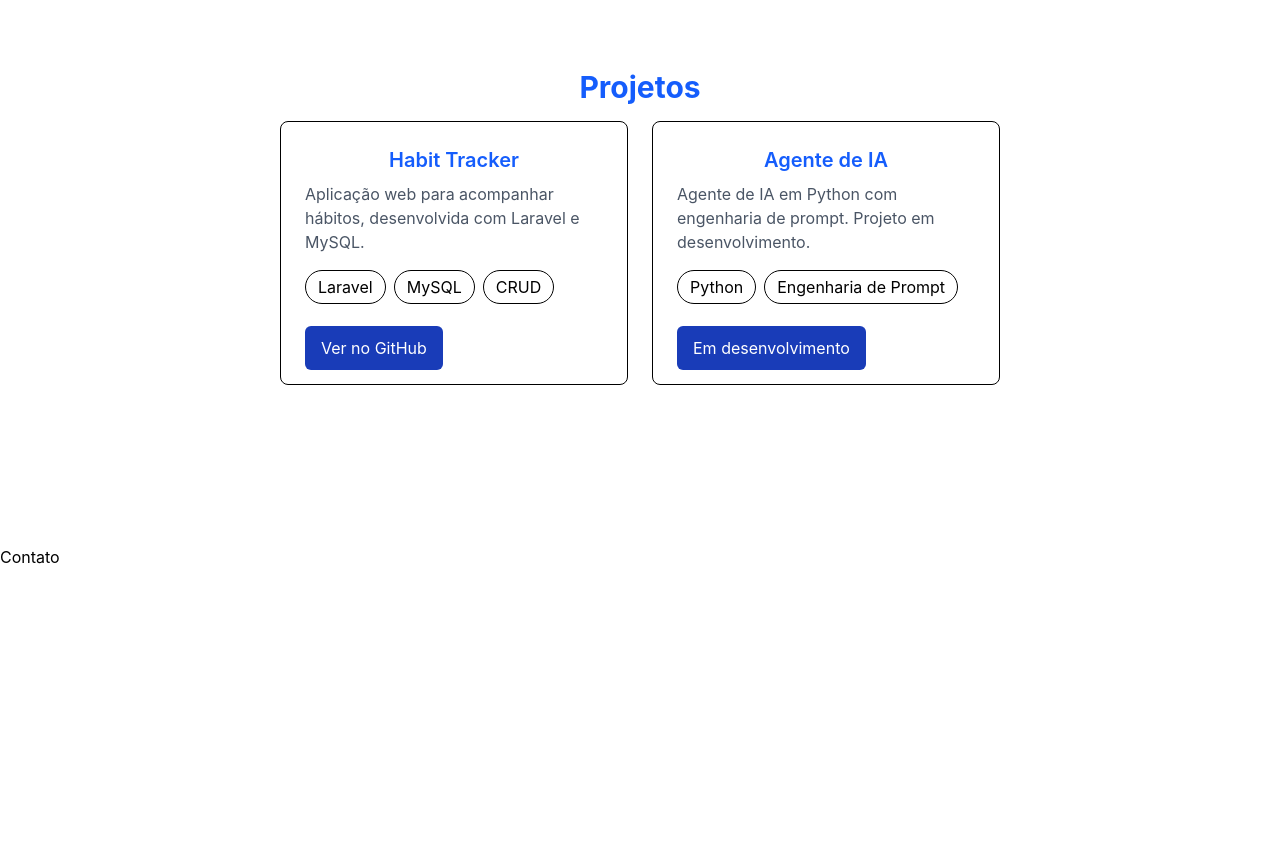
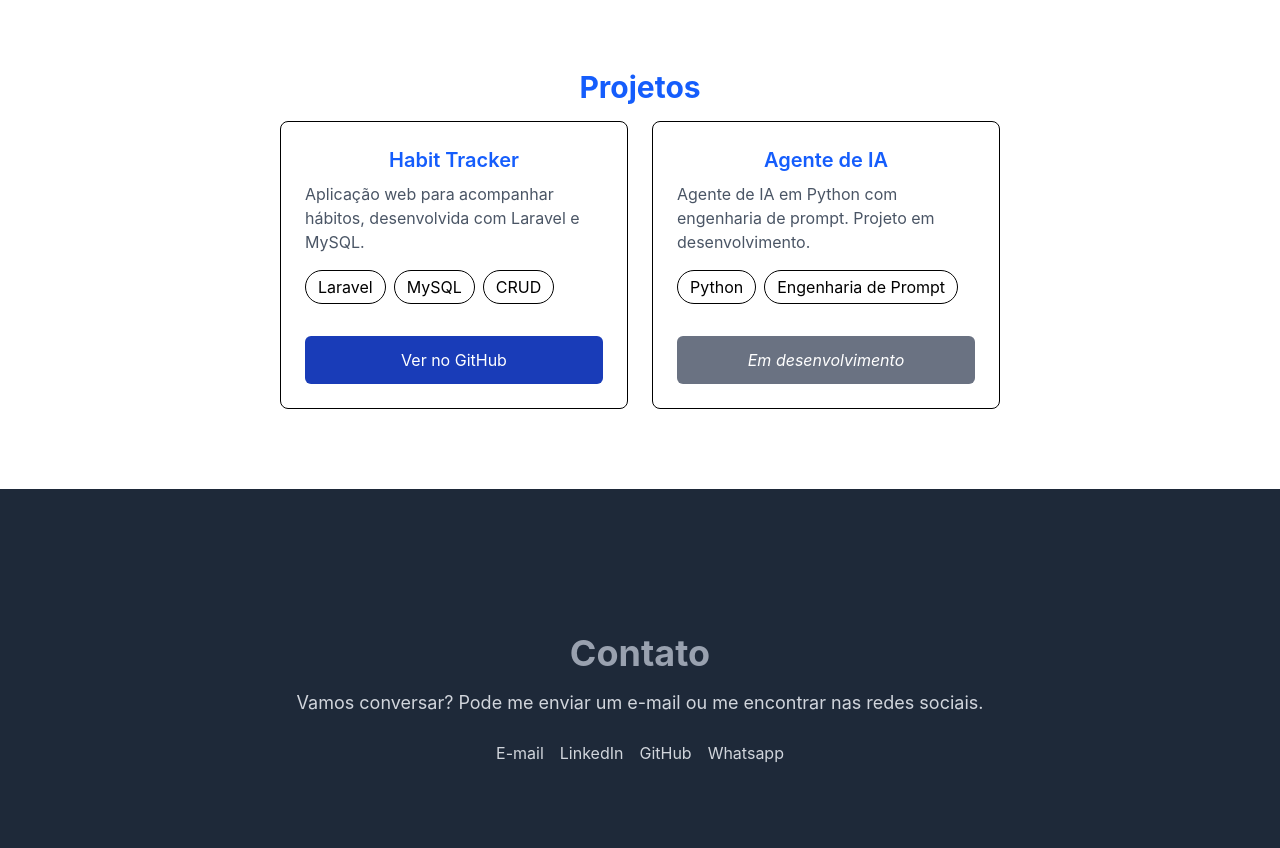
Before and after one commit to Alexdanielofc/alexdanielofc.github.io, a website: page index.html in a window 1280 px wide. Shown: the part 1875-2723 px from the top of the page. Before the commit the page ends 2524 px from the top, so only its background shows below. Drawn offline with Linux system fonts and the light colour scheme.

Commit message:
feat: add contact footer

```diff
--- a/index.html
+++ b/index.html
@@ -15,8 +15,7 @@
 
     <main>
         <section class="min-h-screen mt-20" id="apresentacao">
-            <div
-                class=" flex flex-col items-center justify-center max-w-3xl mx-auto text-center gap-4 px-6">
+            <div class=" flex flex-col items-center justify-center max-w-3xl mx-auto text-center gap-4 px-6">
                 <p class="text-2xl font-semibold text-gray-800">Olá, eu sou</p>
                 <h1 class="text-5xl font-bold text-blue-600">Alex Nunes</h1>
                 <p class="text-2xl text-blue-500">Desenvolvedor Web Júnior | PHP e Laravel</p>
@@ -97,54 +96,72 @@
                 <div class="grid grid-cols-1 sm:grid-cols-2 gap-6">
                     <div class="border rounded-lg p-6">
                         <h3 class="text-xl font-semibold text-blue-600 mb-2 text-center">Habit Tracker</h3>
-                        <p class="text-gray-600">Aplicação web para acompanhar hábitos, desenvolvida com Laravel e MySQL.</p>
+                        <p class="text-gray-600">Aplicação web para acompanhar hábitos, desenvolvida com Laravel e
+                            MySQL.</p>
 
                         <!-- Lista de habilidades do habit tracker -->
-                        <ul class="mt-4 mb-8 flex  gap-2">
+                        <ul class="mt-4 mb-8 flex flex-wrap gap-2">
                             <li class="px-3 py-1 rounded-full border">Laravel</li>
                             <li class="px-3 py-1 rounded-full border">MySQL</li>
                             <li class="px-3 py-1 rounded-full border">CRUD</li>
                         </ul>
 
                         <!-- Botao habit tracker -->
-                        <a
-                        href="https://github.com/Alexdanielofc/habit-tracker-php"
-                        target="_blank"
-                        class="mt-6 bg-blue-800 text-white px-4 py-3 rounded-md hover:opacity-90 transition hover:scale-105">
-                        Ver no GitHub
-                    </a>
+                        <a href="https://github.com/Alexdanielofc/habit-tracker-php" target="_blank"
+                            rel="noopener noreferrer"
+                            class="justify-center flex transition bg-blue-800 text-white px-4 py-3 rounded-md hover:opacity-90 hover:scale-105">
+                            Ver no GitHub
+                        </a>
                     </div>
 
                     <!-- Card Agente de IA -->
                     <div class="border rounded-lg p-6">
                         <h3 class="text-xl font-semibold text-blue-600 mb-2 text-center">Agente de IA</h3>
-                        <p class="text-gray-600">Agente de IA em Python com engenharia de prompt. Projeto em desenvolvimento.</p>
+                        <p class="text-gray-600">Agente de IA em Python com engenharia de prompt. Projeto em
+                            desenvolvimento.</p>
 
                         <!-- Lista de habilidades do agente de IA -->
-                        <ul class="mt-4 mb-8 flex  gap-2">
+                        <ul class="mt-4 mb-8 flex flex-wrap gap-2">
                             <li class="px-3 py-1 rounded-full border">Python</li>
                             <li class="px-3 py-1 rounded-full border">Engenharia de Prompt</li>
                         </ul>
 
                         <!-- Botao agente de IA -->
-                        <a
-                        href="#"
-                        target="_blank"
-                        class="mt-6 bg-blue-800 text-white px-4 py-3 rounded-md hover:opacity-90 transition hover:scale-105 ">
-                        Em desenvolvimento
-                        </a>
+                        <p class="justify-center flex mt-6 bg-gray-500 italic text-white px-4 py-3 rounded-md">
+                            Em desenvolvimento
+                        </p>
                     </div>
                 </div>
             </div>
         </section>
 
-        <section class="py-20" id="contato">
-            <h2>Contato</h2>
-        </section>
     </main>
 
-    <footer>
-
+    <footer class="bg-gray-800 text-white py-16">
+        <section class="py-20" id="contato">
+            <div>
+                <h2 class="text-4xl font-bold text-gray-400 mb-4 text-center">Contato</h2>
+                <p class="text-lg text-gray-300 text-center">Vamos conversar? Pode me enviar um e-mail ou me encontrar
+                    nas redes sociais.</p>
+                <div class="flex flex-col sm:flex-row justify-center gap-4 mt-6">
+                    <a href="mailto:alexdanielnf@gmail.com" class="text-gray-300 hover:text-blue-500">
+                        E-mail
+                    </a>
+                    <a href="https://www.linkedin.com/in/nunesalex/" target="_blank" rel="noopener noreferrer"
+                        class="text-gray-300 hover:text-blue-500">
+                        LinkedIn
+                    </a>
+                    <a href="https://github.com/Alexdanielofc" target="_blank" rel="noopener noreferrer"
+                        class="text-gray-300 hover:text-blue-500">
+                        GitHub
+                    </a>
+                    <a href="https://wa.me/5534998385905" target="_blank" rel="noopener noreferrer"
+                        class="text-gray-300 hover:text-blue-500">
+                        Whatsapp
+                    </a>
+                </div>
+            </div>
+        </section>
     </footer>
 </body>
 
```
Also changed, not shown: dist/output.css.
